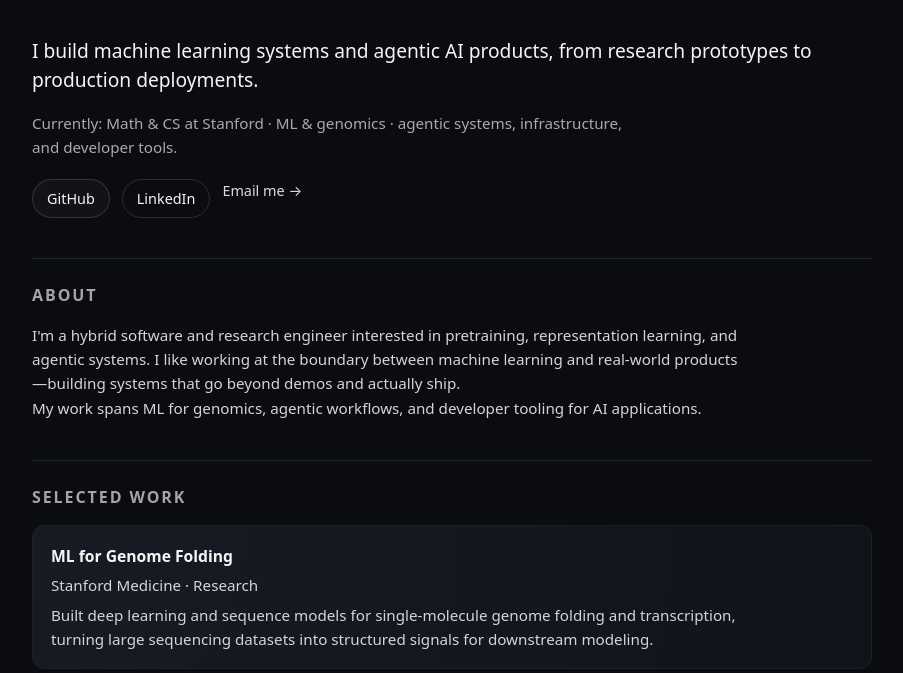
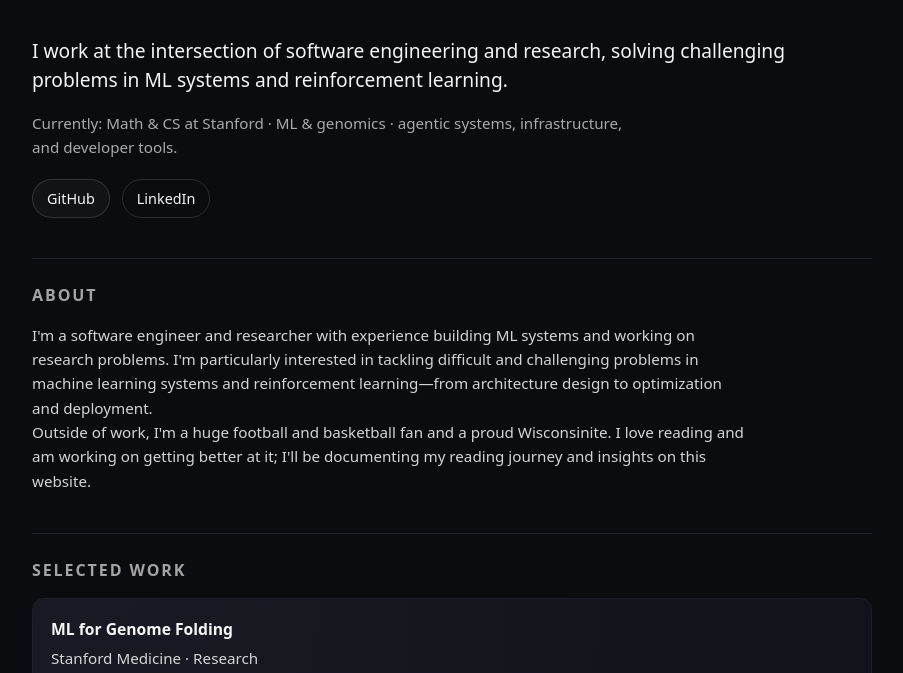
Before and after one commit to krishs0404/personal_website, a plain HTML site: page index.html in a window 1280 px wide. Shown: the part 112-785 px from the top of the page, without its empty margins (188-1091 px from the left). Drawn offline with Linux system fonts and the light colour scheme.

Commit message:
Update content: remove email link, update about section with personal interests

```diff
--- a/index.html
+++ b/index.html
@@ -31,8 +31,8 @@
       <!-- Hero -->
       <section class="hero">
         <p class="hero-line">
-          I build machine learning systems and agentic AI products,
-          from research prototypes to production deployments.
+          I work at the intersection of software engineering and research,
+          solving challenging problems in ML systems and reinforcement learning.
         </p>
         <p class="hero-muted">
           Currently: Math & CS at Stanford · ML & genomics · agentic systems,
@@ -46,7 +46,6 @@
           <a class="btn secondary" href="https://www.linkedin.com/" target="_blank" rel="noreferrer">
             LinkedIn
           </a>
-          <a class="text-link" href="#contact">Email me →</a>
         </div>
       </section>
 
@@ -54,14 +53,15 @@
       <section id="about" class="section">
         <h2 class="section-title">About</h2>
         <p>
-          I'm a hybrid software and research engineer interested in pretraining,
-          representation learning, and agentic systems. I like working at the
-          boundary between machine learning and real-world products—building
-          systems that go beyond demos and actually ship.
+          I'm a software engineer and researcher with experience building ML systems
+          and working on research problems. I'm particularly interested in tackling
+          difficult and challenging problems in machine learning systems and
+          reinforcement learning—from architecture design to optimization and deployment.
         </p>
         <p>
-          My work spans ML for genomics, agentic workflows, and developer tooling
-          for AI applications.
+          Outside of work, I'm a huge football and basketball fan and a proud
+          Wisconsinite. I love reading and am working on getting better at it;
+          I'll be documenting my reading journey and insights on this website.
         </p>
       </section>
 
```
